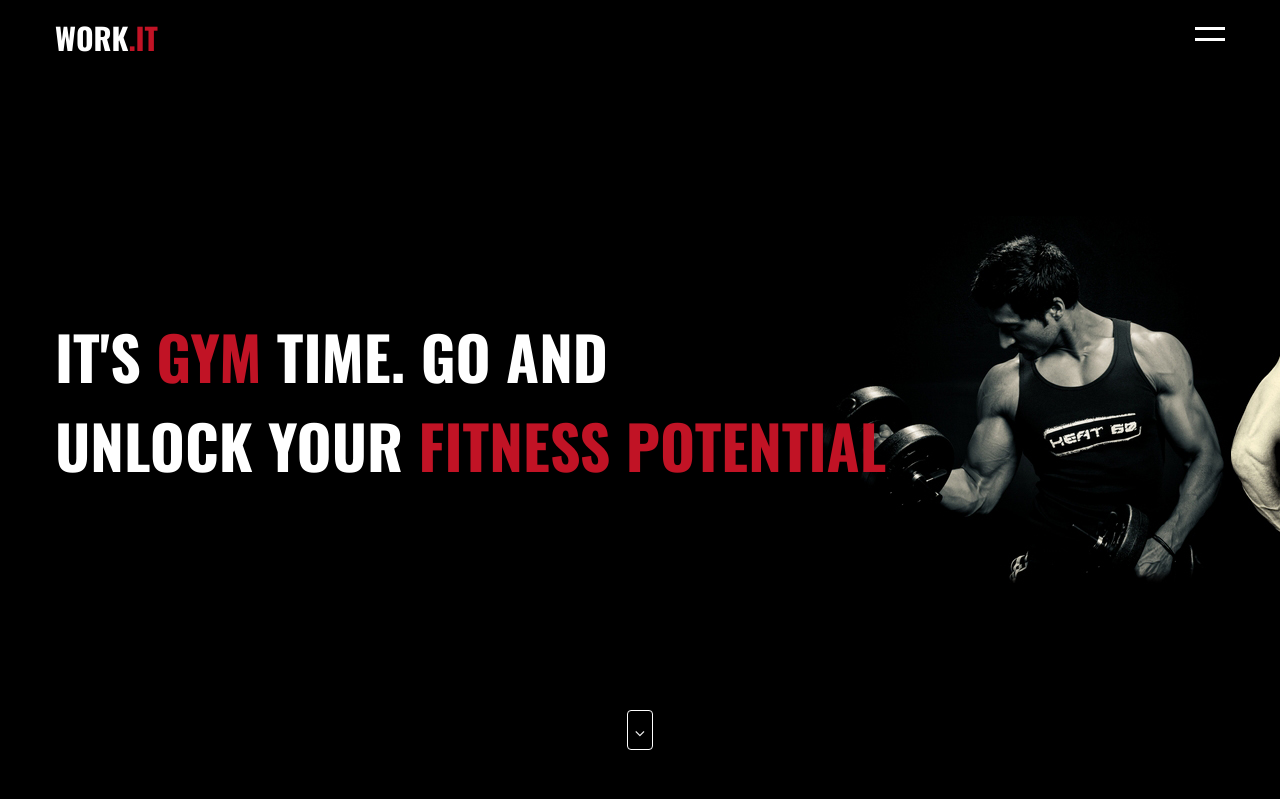
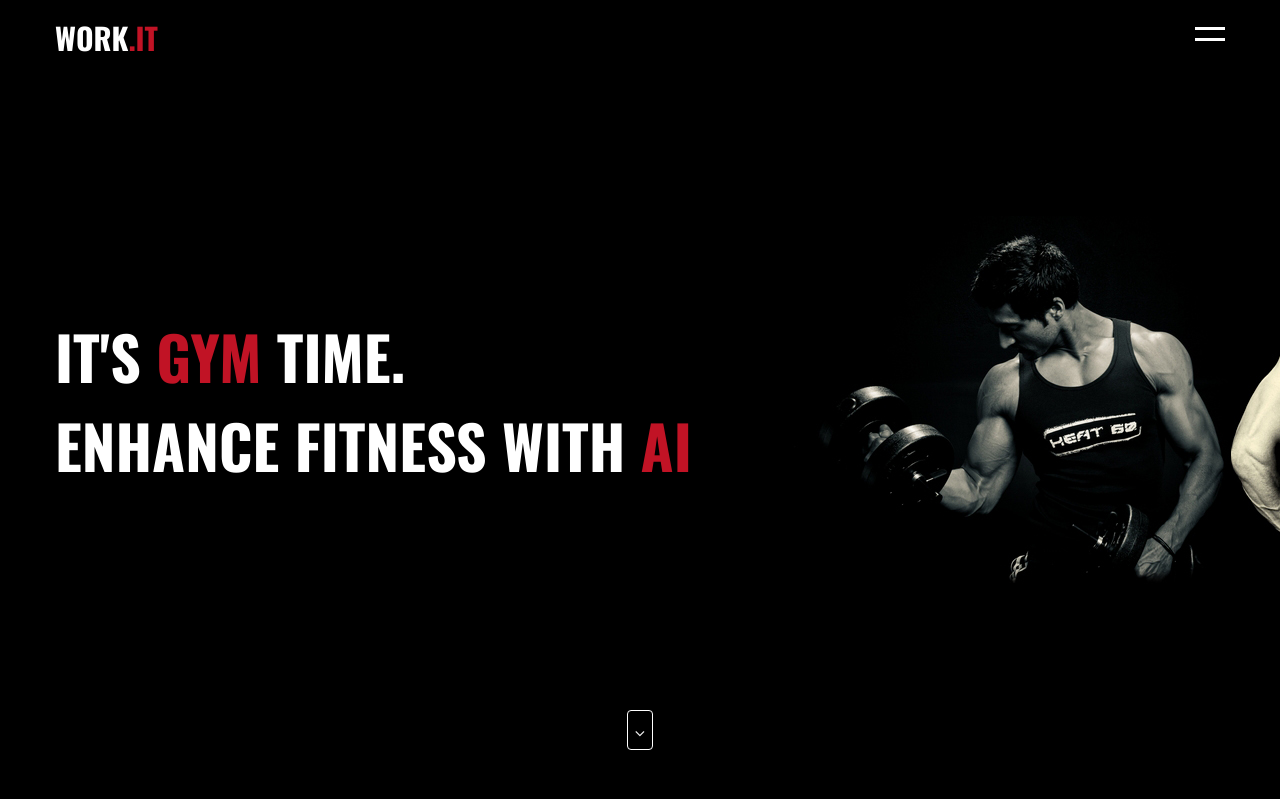
Before and after one commit to muiz2353673/workIt, a PHP site: page / in a window 1280 px wide. Shown: the top 799 px of the page. Run offline with PHP 8.4, Linux system fonts and the light colour scheme.

Commit message:
Update index.php

```diff
--- a/index.php
+++ b/index.php
@@ -40,8 +40,8 @@
   <!-- Start Home -->
   <section class="home wow flash" id="home">
   	 <div class="container">
-  	 	  <h1 class="wow slideInLeft" data-wow-delay="1s">It's <span>gym</span> time. Go and</h1>
-  	 	  <h1 class="wow slideInRight" data-wow-delay="1s">Unlock your <span>fitness potential</span></h1>
+  	 	  <h1 class="wow slideInLeft" data-wow-delay="1s">It's <span>gym</span> time.</h1>
+  	 	  <h1 class="wow slideInRight" data-wow-delay="1s">Enhance fitness with <span> AI</span></h1>
   	 </div>
   	  <!-- go down -->
   	      <a href="#about" class="go-down">
```
